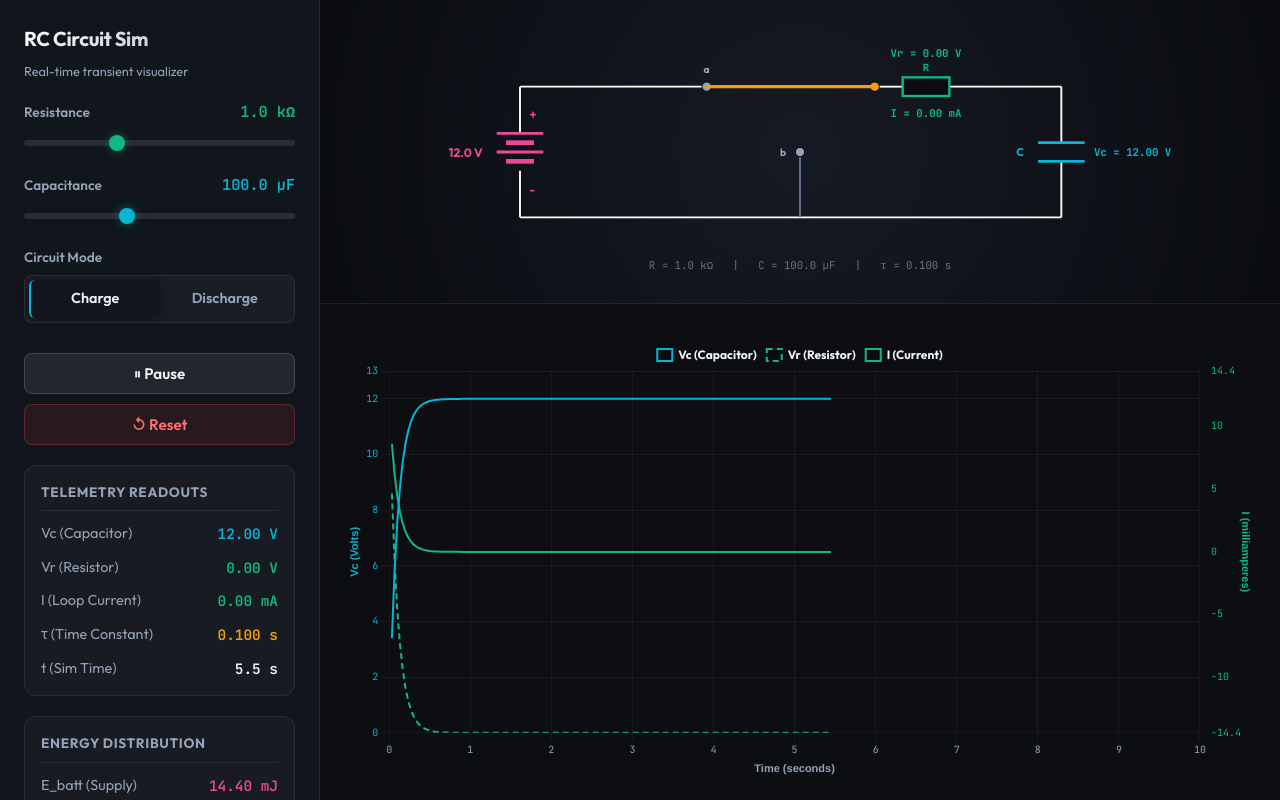
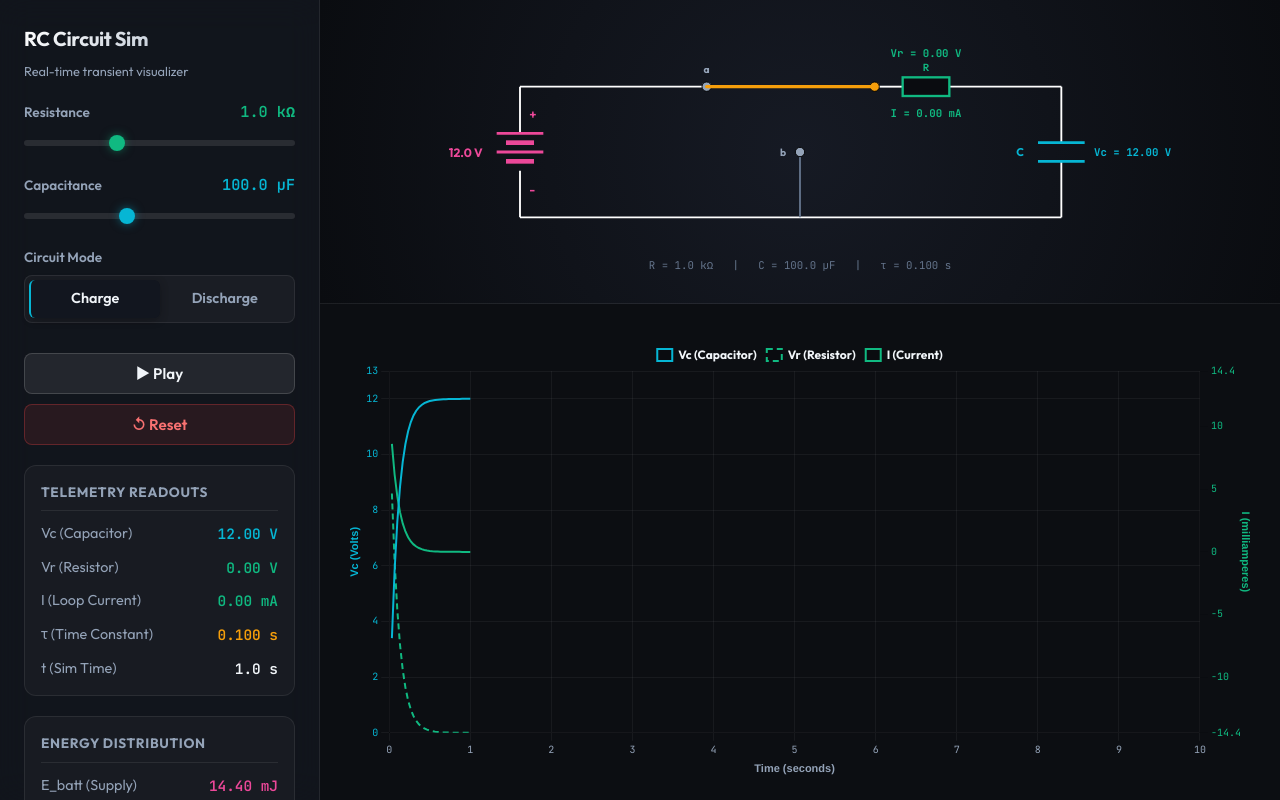
Before and after one commit to hendersonh/rc-circuit, a React (Vite) app in the folder web-sim/: page / in a window 1280 px wide. Built offline with nearby package versions, Linux system fonts and the light colour scheme.

Commit message:
feat: auto-pause simulation at 10 Time Constants (10 tau) steady state

```diff
--- a/web-sim/src/App.tsx
+++ b/web-sim/src/App.tsx
@@ -89,6 +89,11 @@ export const App: React.FC = () => {
         setEnergyBattery(physics.energy_battery);
         setEnergyResistor(physics.energy_resistor);
         setEnergyCapacitor(physics.energy_capacitor);
+
+        // Auto-pause if the simulation reaches 10 Time Constants (10 tau)
+        if (currentElapsed >= 10 * physics.tau) {
+          setIsPaused(true);
+        }
 
         // Update scrolling graph buffers at a fixed rate (~30 Hz or every 33ms of simulation time)
         // to guarantee that the 300-point buffer represents a full 10-second window.
```
